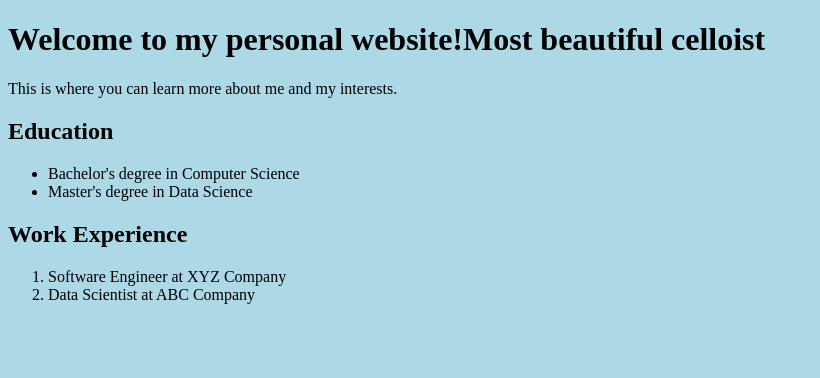
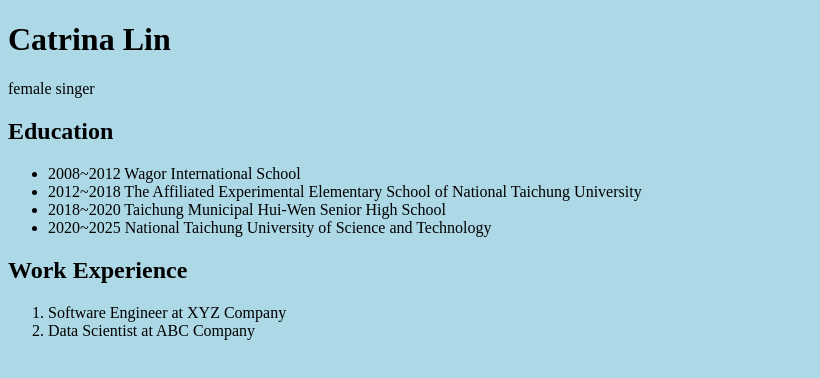
Before and after one commit to shixxy/catrina.29, a plain HTML site: page index.html in a window 1280 px wide. Shown: the whole page, without its empty margins (0-820 px from the left). Drawn offline with Linux system fonts and the light colour scheme.

Commit message:
Update index.html

```diff
--- a/index.html
+++ b/index.html
@@ -16,12 +16,14 @@
 <body>
 
 
-  <h1>Welcome to my personal website!Most beautiful celloist</h1>
-  <p>This is where you can learn more about me and my interests.</p>
+  <h1>Catrina Lin</h1>
+  <p>female singer</p>
   <h2>Education</h2>
 <ul>
-  <li>Bachelor's degree in Computer Science</li>
-  <li>Master's degree in Data Science</li>
+  <li>2008~2012 Wagor International School</li>
+  <li>2012~2018 The Affiliated Experimental Elementary School of National Taichung University</li>
+  <li>2018~2020 Taichung Municipal Hui-Wen Senior High School</li>
+  <li>2020~2025 National Taichung University of Science and Technology</li>
 </ul>
 
 <h2>Work Experience</h2>
```
